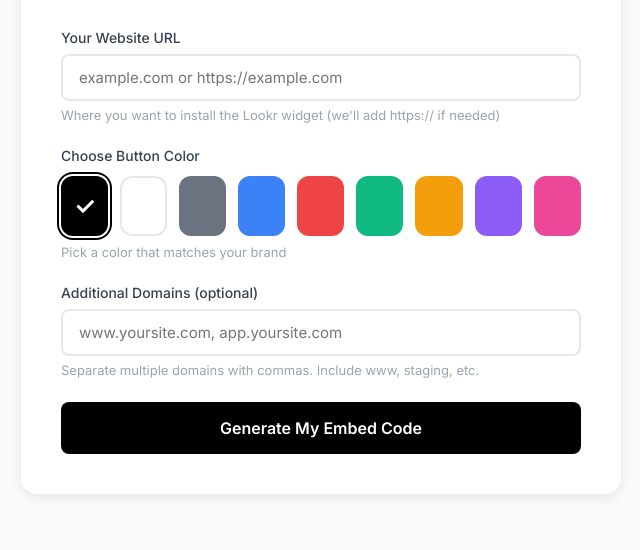
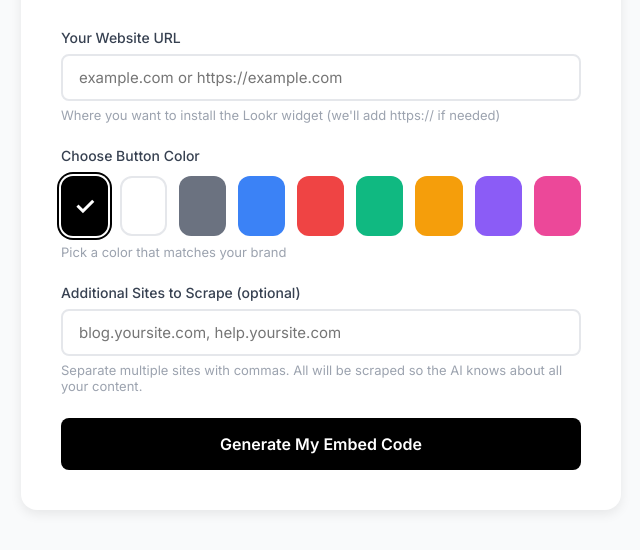
Before and after one commit to tadivirtual/lookr-backend, a website: page onboarding.html in a window 1280 px wide. Shown: the part 154-704 px from the top of the page, without its empty margins (319-959 px from the left). Drawn offline with Linux system fonts and the light colour scheme.

Commit message:
Update onboarding.html

```diff
--- a/onboarding.html
+++ b/onboarding.html
@@ -156,9 +156,9 @@
       </div>
 
       <div class="form-group">
-        <label for="additional_domains">Additional Domains (optional)</label>
-        <input type="text" id="additional_domains" name="additional_domains" placeholder="www.yoursite.com, app.yoursite.com">
-        <small>Separate multiple domains with commas. Include www, staging, etc.</small>
+        <label for="additional_domains">Additional Sites to Scrape (optional)</label>
+        <input type="text" id="additional_domains" name="additional_domains" placeholder="blog.yoursite.com, help.yoursite.com">
+        <small>Separate multiple sites with commas. All will be scraped so the AI knows about all your content.</small>
       </div>
 
       <button type="submit" id="submit-btn">Generate My Embed Code</button>
```
